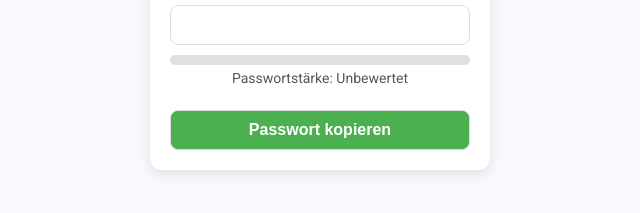
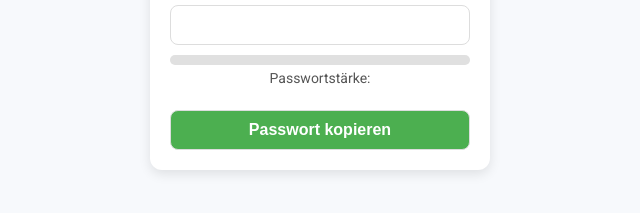
Before and after one commit to ffuchs410/passwordgenerator, a plain HTML site: page index.html in a window 1280 px wide. Shown: the part 533-746 px from the top of the page, 320-960 px from the left. Drawn offline with Linux system fonts and the light colour scheme.

Commit message:
nochmals aber heee

```diff
--- a/index.html
+++ b/index.html
@@ -35,7 +35,7 @@
                 <div id="strength-meter">
                     <div id="strength-bar"></div>
                 </div>
-                <p id="strength-text">Passwortstärke: <span>Unbewertet</span></p>
+                <p id="strength-text">Passwortstärke: <span> </span></p>
                 <button id="copy-btn">Passwort kopieren</button>
             </div>
         </div>
```
